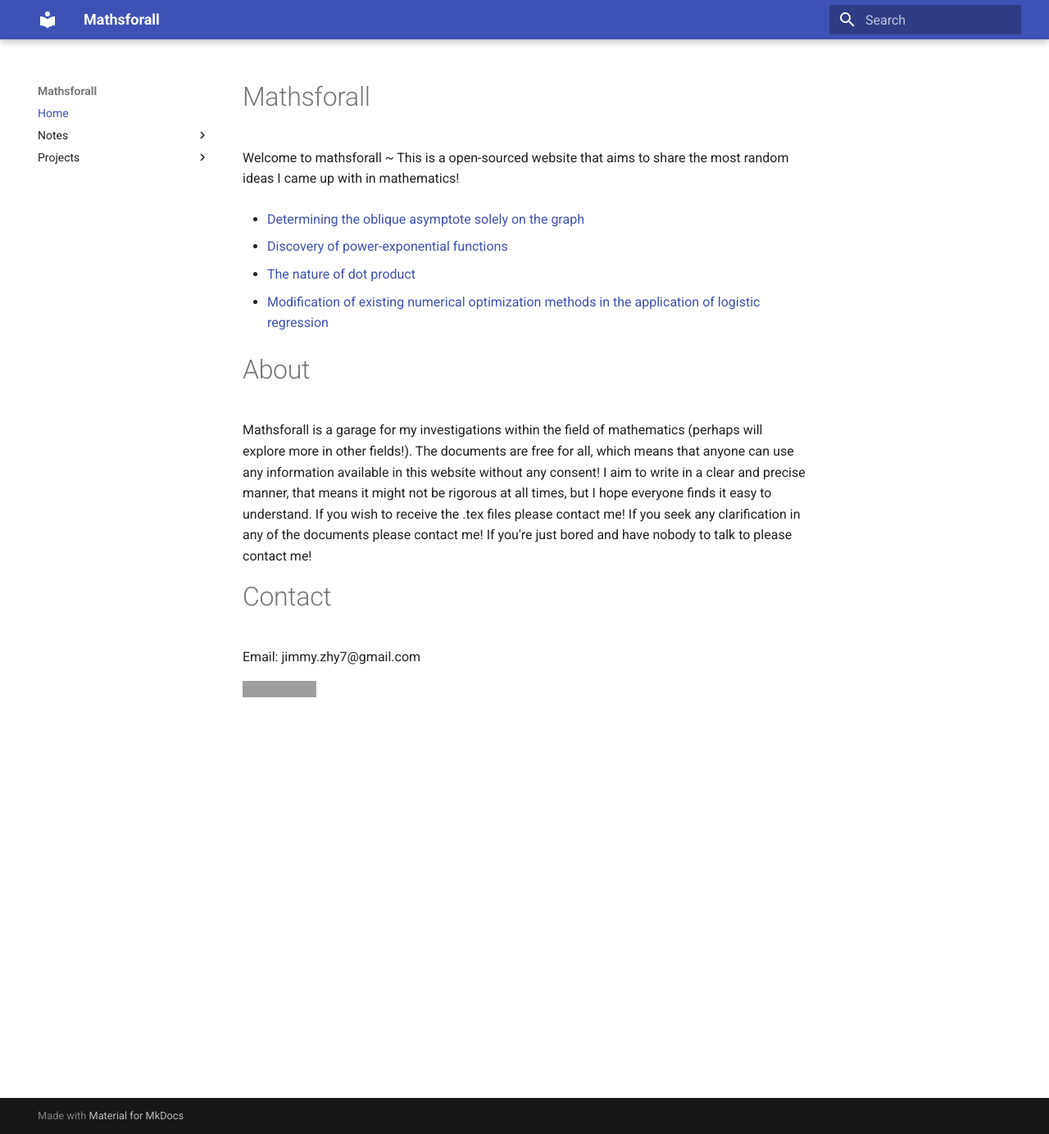
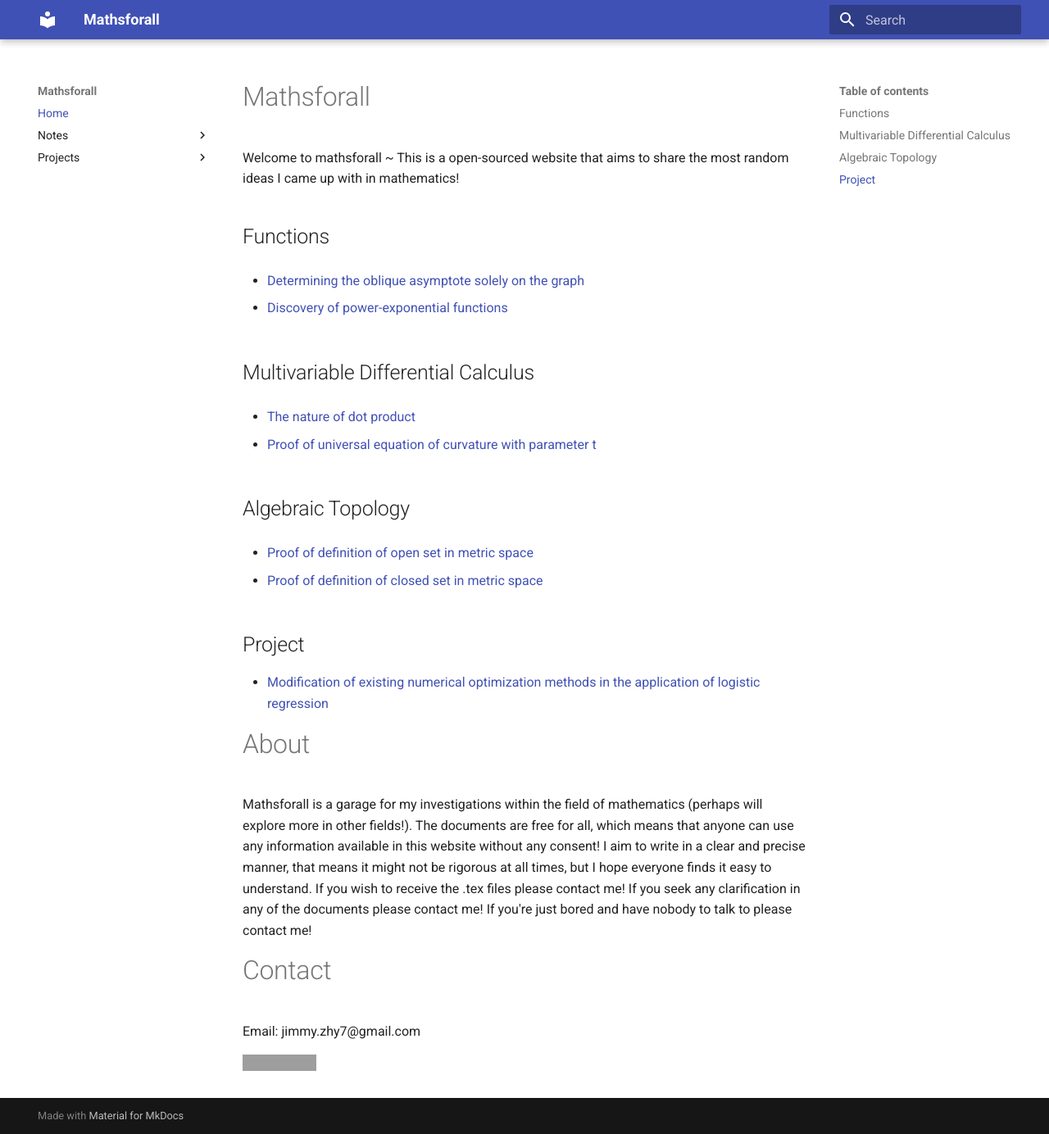
Before and after one commit to Mrle0n7/mathsforall, an MkDocs documentation site: the page built from docs/index.md, in a window 1280 px wide and 1384 px high. Shown: the whole window at 82% size. Built offline with MkDocs 1.6.1 and Material for MkDocs 9.7.7, drawn with Linux system fonts in a browser that asks for light colours; grey boxes are pictures that could not be loaded.

Commit message:
Update homepage categories and links

```diff
--- a/docs/index.md
+++ b/docs/index.md
@@ -1,13 +1,26 @@
 # Mathsforall
 
 Welcome to mathsforall ~ This is a open-sourced website that aims to share the most random ideas I came up with in mathematics!
+
+## Functions
 
 - [Determining the oblique asymptote solely on the graph](notes/Existence_of_OA_discussion.md)
 
 - [Discovery of power-exponential functions](notes/The_function_with_no_graph.md)
 
+## Multivariable Differential Calculus
+
 - [The nature of dot product](notes/Why_Dot_Product.md)
 
+- [Proof of universal equation of curvature with parameter t](notes/Curvature_time_parametrization_proof.md)
+
+## Algebraic Topology
+
+- [Proof of definition of open set in metric space](notes/proof_open_interior.md)
+
+- [Proof of definition of closed set in metric space](notes/proof_closed_interior.md)
+
+## Project
 
 - [Modification of existing numerical optimization methods in the application of logistic regression](projects/Optimization.md)
 
```
Also changed, not shown: docs/notes/Curvature_time_parametrization_proof.md (added, +9 -0 lines), docs/notes/proof_closed_interior.md (added, +9 -0 lines), docs/notes/proof_open_interior.md (added, +11 -0 lines).
